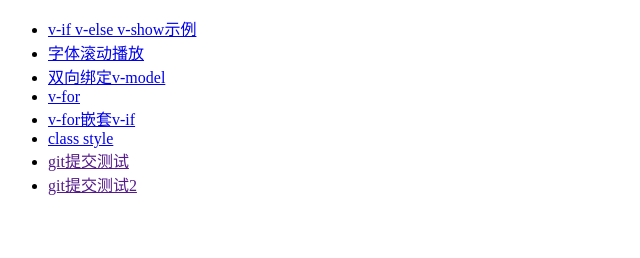
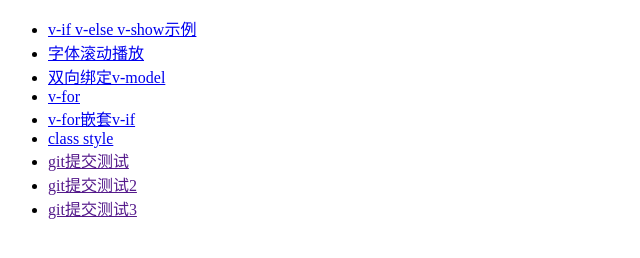
Before and after one commit to jack-tmac/vueStudyDemo, a website: page index.html in a window 1280 px wide. Shown: the whole page, without its empty margins (0-640 px from the left). Drawn offline with Linux system fonts and the light colour scheme.

Commit message:
git提交测试3

```diff
--- a/index.html
+++ b/index.html
@@ -20,6 +20,7 @@
                 <li><a href="./example/style-class.html">class style</a></li>
                 <li><a href="">git提交测试</a></li>
                 <li><a href="">git提交测试2</a></li>
+                <li><a href="">git提交测试3</a></li>
             </ul>
         </div>
     </div>
```
